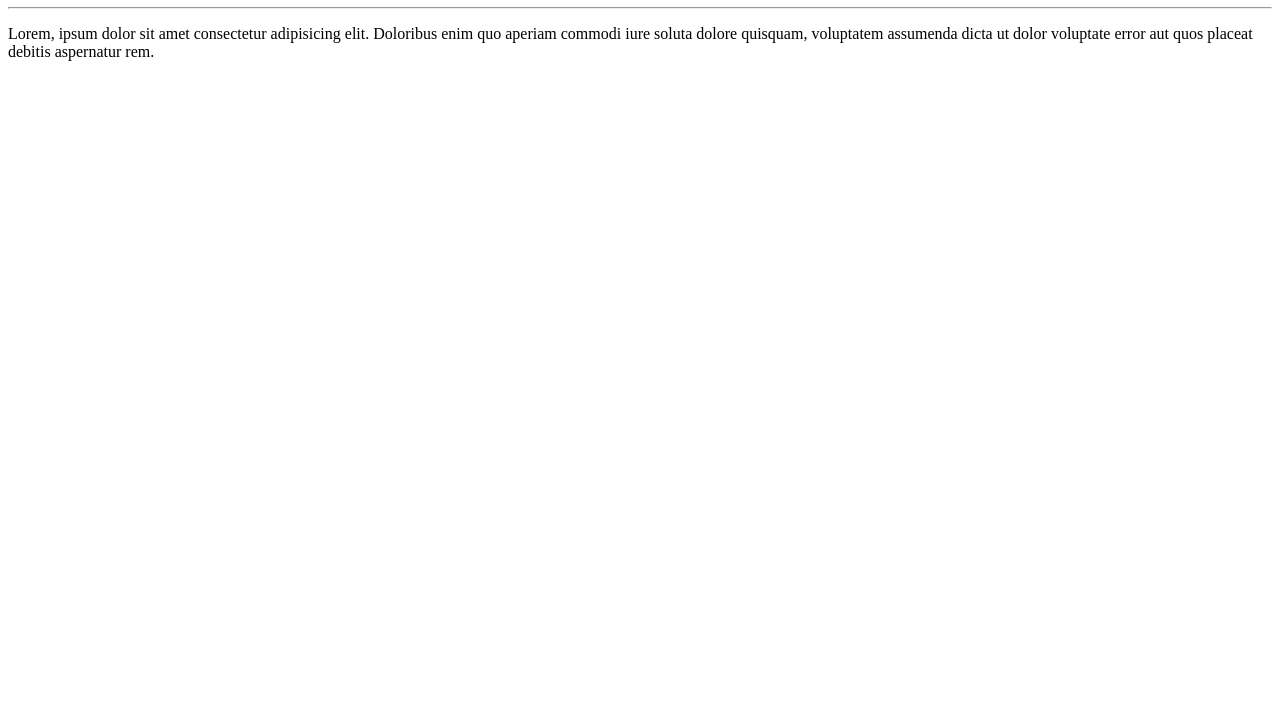
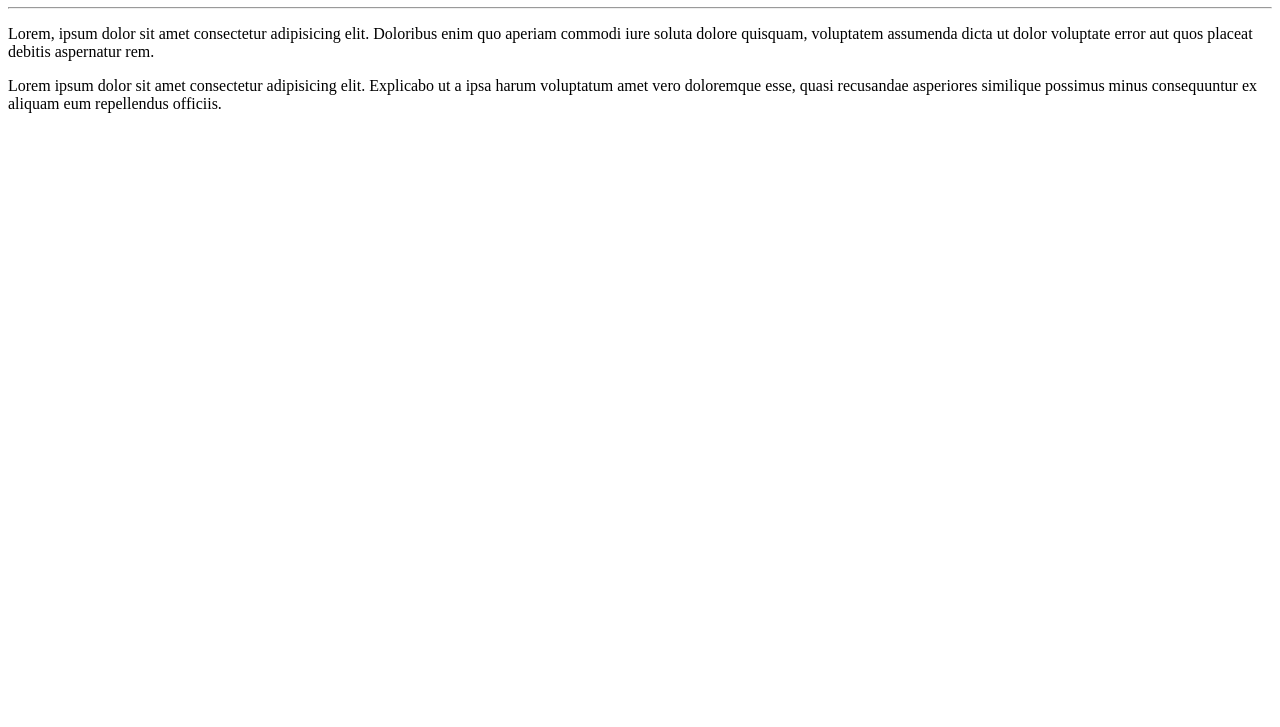
Before and after one commit to danielrodrigues97/Ola_Mundo, a plain HTML site: page progamadorbr/index.html in a window 1280 px wide. Shown: the part 73-800 px from the top of the page. Drawn offline with Linux system fonts and the light colour scheme.

Commit message:
Adicionei um paragrafo

```diff
--- a/progamadorbr/index.html
+++ b/progamadorbr/index.html
@@ -9,5 +9,6 @@
     <h1>Olá, Mundo</h1>
     <hr>
     <p>Lorem, ipsum dolor sit amet consectetur adipisicing elit. Doloribus enim quo aperiam commodi iure soluta dolore quisquam, voluptatem assumenda dicta ut dolor voluptate error aut quos placeat debitis aspernatur rem.</p>
+    <p>Lorem ipsum dolor sit amet consectetur adipisicing elit. Explicabo ut a ipsa harum voluptatum amet vero doloremque esse, quasi recusandae asperiores similique possimus minus consequuntur ex aliquam eum repellendus officiis.</p>
 </body>
 </html>
```
